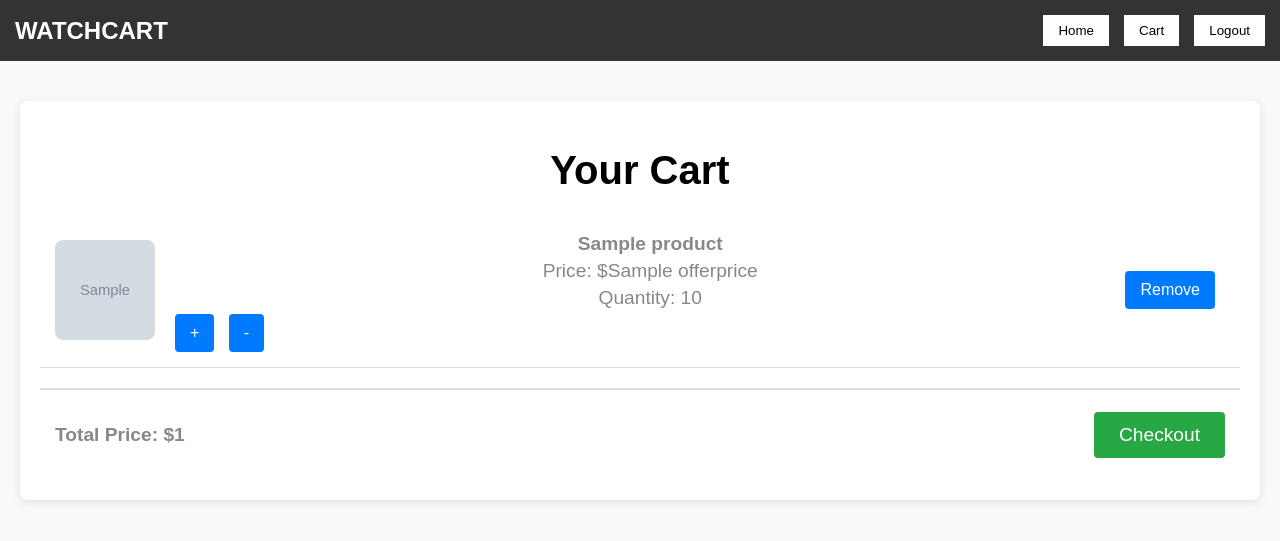
After one commit to ANITJOHNSAJI/WATCHCART, a Django app: template epro/templates/cart.html in a window 1280 px wide. The commit adds this page. Shown: the top 541 px of the page. Run offline with Django 3.2, Linux system fonts and the light colour scheme; the template is opened without the code that fills it: most values are stand-ins (such as "Sample title", 1, 10 or a date in 2020); grey boxes marked "Sample" are stand-in pictures.

Commit message:
addtocart and viewcart added

```diff
--- /dev/null
+++ b/epro/static/css/cart.css
@@ -0,0 +1,173 @@
+/* General Styles */
+body {
+    font-family: Arial, sans-serif;
+    margin: 0;
+    padding: 0;
+    background-color: #f8f9fa;
+}
+
+/* Navbar */
+.navbar {
+    background-color: #333;
+    color: white;
+    padding: 15px;
+    display: flex;
+    justify-content: space-between;
+    align-items: center;
+}
+
+.navbar .navbar-brand {
+    font-size: 24px;
+    font-weight: bold;
+    color: white;
+    text-decoration: none;
+}
+
+.nav-links {
+    display: flex;
+    gap: 15px;
+}
+
+.nav-links button {
+    background-color: white;
+    border: none;
+    padding: 8px 15px;
+    cursor: pointer;
+}
+
+/* Cart Page */
+.cart-container {
+    max-width: 1200px;
+    margin: 40px auto;
+    padding: 20px;
+    background-color: white;
+    border-radius: 8px;
+    box-shadow: 0px 2px 10px rgba(0, 0, 0, 0.1);
+}
+
+.cart-container h1 {
+    font-size: 2.5rem;
+    margin-bottom: 20px;
+    text-align: center;
+}
+
+/* Cart Item List */
+ul {
+    list-style: none;
+    padding: 0;
+}
+
+.cart-item {
+    display: flex;
+    padding: 15px;
+    border-bottom: 1px solid #ddd;
+    justify-content: space-between;
+    align-items: center;
+}
+
+.cart-item img {
+    width: 100px;
+    height: 100px;
+    object-fit: cover;
+    margin-right: 20px;
+    border-radius: 8px;
+}
+
+.cart-item-details {
+    flex: 1;
+}
+
+.cart-item-details p {
+    margin: 5px 0;
+    font-size: 1rem;
+}
+
+/* Buttons inside Cart Item */
+.quantity-actions a button,
+.cart-item-actions a button {
+    padding: 10px 15px;
+    border: none;
+    background-color: #007bff;
+    color: white;
+    cursor: pointer;
+    border-radius: 4px;
+    font-size: 1rem;
+    margin-right: 10px;
+}
+
+.quantity-actions a button:hover,
+.cart-item-actions a button:hover {
+    background-color: #0056b3;
+}
+
+/* Remove Button */
+.delete-button {
+    background-color: #dc3545;
+}
+
+.delete-button:hover {
+    background-color: #c82333;
+}
+
+/* Cart Summary */
+.cart-summary {
+    display: flex;
+    justify-content: space-between;
+    align-items: center;
+    margin-top: 20px;
+    padding: 15px;
+    border-top: 2px solid #ddd;
+}
+
+.cart-summary p {
+    font-size: 1.2rem;
+    font-weight: bold;
+}
+
+.checkout-btn {
+    padding: 12px 25px;
+    background-color: #28a745;
+    color: white;
+    border: none;
+    cursor: pointer;
+    font-size: 1.2rem;
+    border-radius: 4px;
+}
+
+.checkout-btn:hover {
+    background-color: #218838;
+}
+
+/* Empty Cart Message */
+.cart-container p {
+    text-align: center;
+    font-size: 1.2rem;
+    color: #888;
+}
+
+/* Responsive Layout */
+@media (max-width: 768px) {
+    .cart-item {
+        flex-direction: column;
+        align-items: flex-start;
+    }
+
+    .cart-item img {
+        margin-right: 0;
+        margin-bottom: 10px;
+    }
+
+    .cart-item-details {
+        text-align: center;
+    }
+
+    .cart-summary {
+        flex-direction: column;
+        align-items: flex-start;
+    }
+
+    .checkout-btn {
+        width: 100%;
+        margin-top: 15px;
+    }
+}
--- /dev/null
+++ b/epro/templates/cart.html
@@ -0,0 +1,60 @@
+{% load static %}
+<!DOCTYPE html>
+<html lang="en">
+    <head>
+        <meta charset="UTF-8">
+        <meta name="viewport" content="width=device-width, initial-scale=1.0">
+        <title>Document</title>
+        <link rel="stylesheet" href="{% static 'css/cart.css' %}">
+    </head>
+    <body>
+        <nav class="navbar">
+            <a class="navbar-brand" href="#">WATCHCART</a>
+            <div class="nav-links">
+                <a href="{% url 'index' %}"><button>Home</button></a>
+                <a href="{% url 'cart_view' %}"><button>Cart</button></a>
+                <a href="{% url 'logout' %}"><button>Logout</button></a>
+
+
+            </div>
+        </nav>
+
+
+        <div class="cart-container">
+            <h1>Your Cart</h1>
+            {% if cart_items %}
+            <ul>
+                {% for item in cart_items %}
+                <li class="cart-item">
+                    <img src="{{ item.product.image.url }}"
+                        alt="{{ item.product.name }}">
+                    <div class="cart-item-details">
+                        <p><strong>{{ item.product.name }}</strong></p>
+                        <p>Price: ${{ item.product.offerprice }}</p>
+                        <p>Quantity: {{ item.quantity }}</p>
+                        <div class="quantity-actions">
+                            <a
+                                href="{% url 'increment_cart' item.id %}"><button>+</button></a>
+                            <a
+                                href="{% url 'decrement_cart' item.id %}"><button>-</button></a>
+                        </div>
+                    </div>
+                    <div class="cart-item-actions">
+                        <a href="{% url 'delete_cart_item' item.id %}"><button
+                                class="delete-button">Remove</button></a>
+                    </div>
+                </li>
+                {% endfor %}
+            </ul>
+            <div class="cart-summary">
+                <p>Total Price: ${{ total_price }}</p>
+                <a href="{% url 'checkout' %}"><button
+                        class="checkout-btn">Checkout</button></a>
+            </div>
+            {% else %}
+            <p>Your cart is empty.</p>
+            {% endif %}
+        </div>
+
+    </body>
+</html>
```
Also changed, not shown: epro/eapp/models.py (+13 -0 lines), epro/eapp/urls.py (+8 -2 lines), epro/eapp/views.py (+81 -2 lines), epro/static/css/product.css (+17 -1 lines), epro/templates/checkout.html (added, +11 -0 lines), epro/templates/index.html (+13 -13 lines), epro/templates/product.html (+26 -25 lines), epro/db.sqlite3, epro/eapp/migrations/0004_cart.py (added), epro/media/products/a1.jpg (added), epro/media/products/a1_9P6wCTi.jpg (added), epro/media/products/a1_CO0eA7E.jpg (added), epro/media/products/a1_NDT4HTZ.jpg (added), epro/media/products/a1_XfmjM6H.jpg (added), 2 more files.
